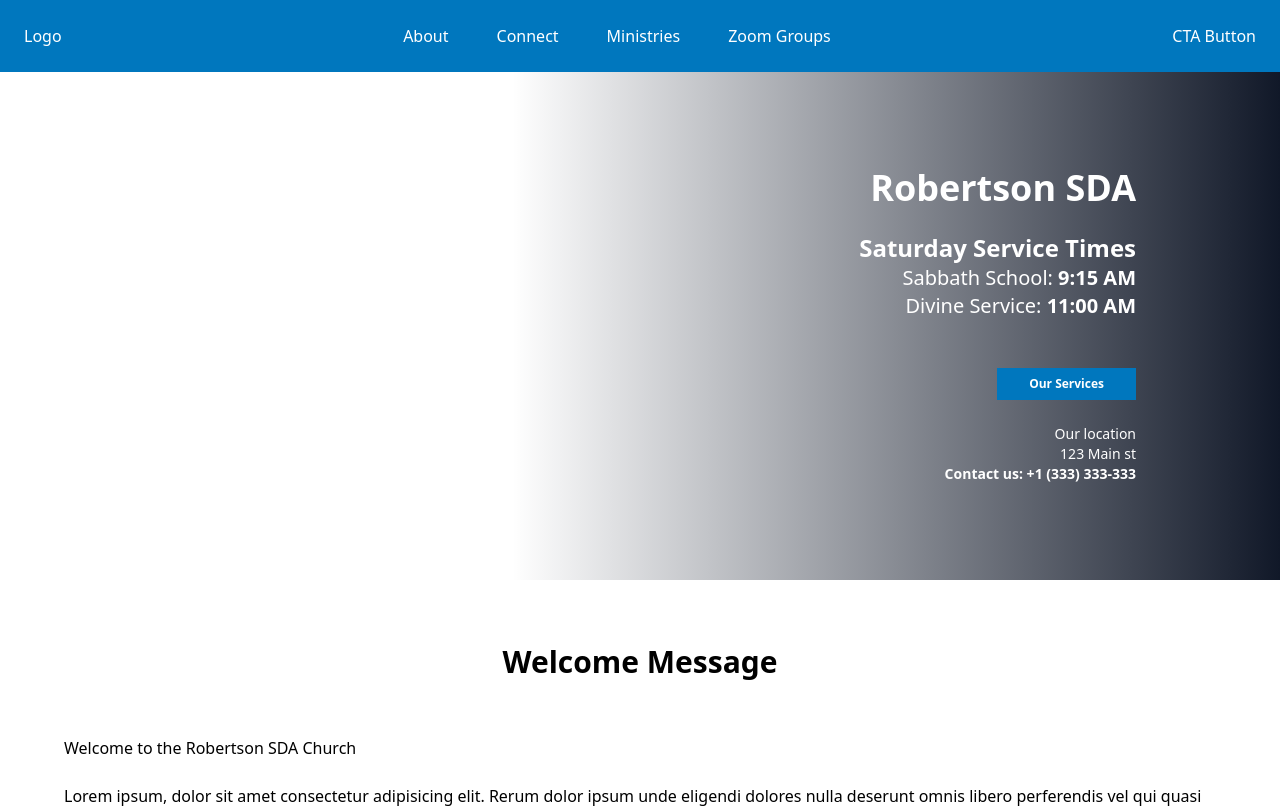
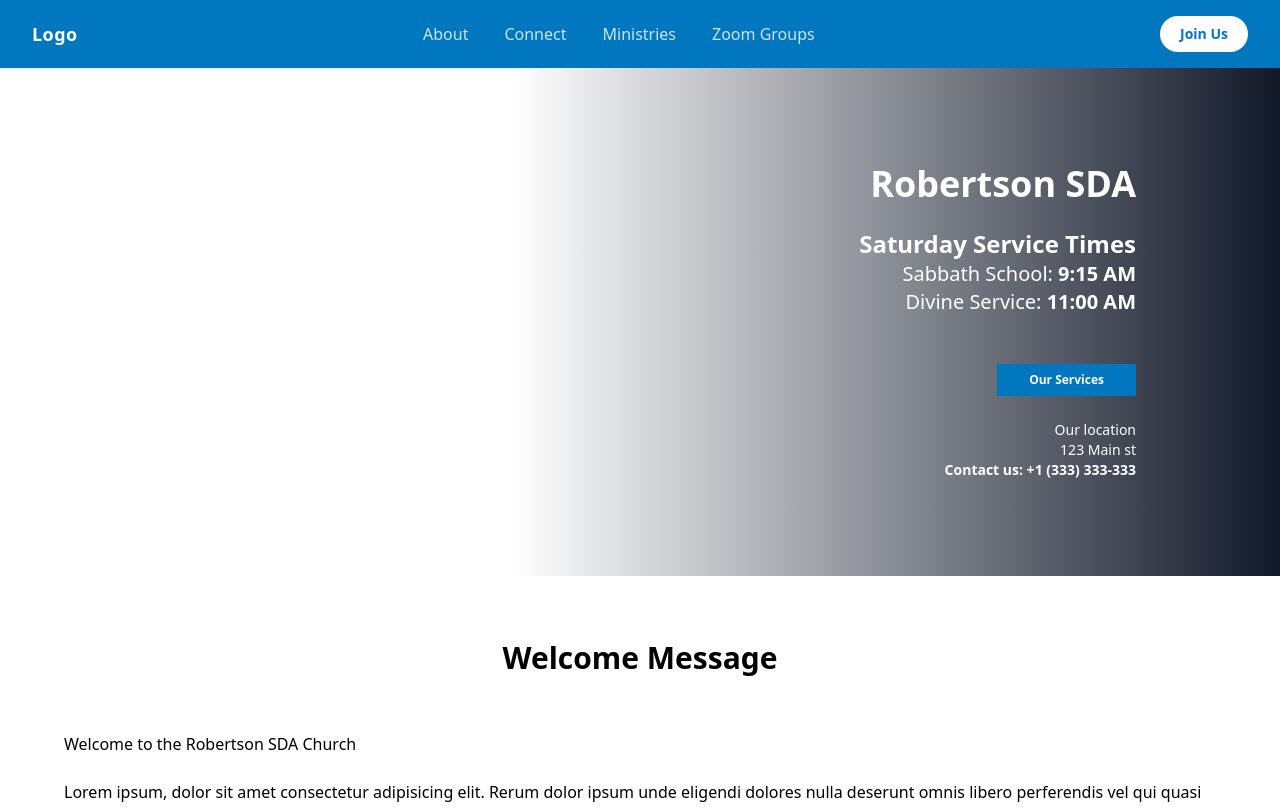
Before and after one commit to Bonzaii1/RobertsonSDA, a React (Vite) app: page / in a window 1280 px wide. Shown: the top 808 px of the page. Built offline with nearby package versions, Linux system fonts and the light colour scheme.

Commit message:
Updated the Navbar, Removed uneeded modularization. cleaned up view

```diff
--- a/src/components/Dropdown.jsx
+++ /dev/null
@@ -1,16 +0,0 @@
-import React from 'react'
-
-export const Dropdown = ({ isOpen }) => {
-
-    let items = ["Item 1", "Item 2", "Item 3"]
-
-    return (
-        <div className={`absolute w-48 bg-blue-900 text-white top-full ${isOpen ? 'animate-fadeIn' : 'animate-fadeOut'}`}>
-            {
-                items.map((item) => (
-                    <div className='p-3 text-sm border-b border-gray-300' key={item}>{item}</div>
-                ))
-            }
-        </div>
-    )
-}
--- a/src/pages/Navbar.jsx
+++ b/src/pages/Navbar.jsx
@@ -1,10 +1,16 @@
-import React from 'react'
+import React, { useEffect } from 'react'
 import { useState } from 'react'
-import { Dropdown } from '../components/Dropdown.jsx'
 
 export const Navbar = () => {
 
-    let listItems = ["About", "Connect", "Ministries", "Zoom Groups"]
+    const [isSticky, setIsSticky] = useState(false)
+    const listItems = ["About", "Connect", "Ministries", "Zoom Groups"]
+    const dropdownItems = {
+        "About": ["About 1", "About 2", "About 3"],
+        "Connect": ["Item 1", "Item 2", "Item 3"],
+        "Ministries": ["Item 1", "Item 2", "Item 3"],
+        "Zoom Groups": ["Item 1", "Item 2", "Item 3"]
+    }
 
     const [isOpen, setIsOpen] = useState({ "About": false, "Connect": false, "Ministries": false, "Zoom Groups": false })
 
@@ -13,23 +19,42 @@ export const Navbar = () => {
     }
 
 
+    useEffect(() => {
+        const handleScroll = () => {
+            setIsSticky(window.scrollY > 10);
+        }
+
+        window.addEventListener("scroll", handleScroll)
+        return () => window.removeEventListener("scroll", handleScroll)
+    }, [])
+
     return (
-        <div className='w-full flex justify-between bg-primary text-white sticky top-0 z-5'>
-            <div className='p-6'>Logo</div>
-            <div className='flex'>
-                {
-                    listItems.map((item) => (
-                        <div className='flex items-center p-6 h-full text-white hover:cursor-pointer' onMouseOver={() => updateState(item)} onMouseOut={() => setIsOpen({ ...isOpen, [item]: false })} key={item}>
-                            {item}
-                            {isOpen[item] && <Dropdown isOpen={isOpen[item]} />}
-
-
-                        </div>
-                    ))
-                }
+        <div className={`w-full flex justify-between bg-primary text-white sticky top-0 z-5 px-8 transition-shadow duration-300 ${isSticky ? 'shadow-[0_4px_20px_rgba(0,0,0,0.75)]' : ''}`}>
+            <div className='flex items-center py-5 text-lg font-bold tracking-wide'>Logo</div>
+            <div className='flex items-stretch gap-1'>
+                {listItems.map((item) => (
+                    <div
+                        className='relative flex items-center px-4 text-md font-medium text-white/80 hover:text-white hover:bg-white/10 rounded transition-colors cursor-pointer'
+                        onMouseOver={() => updateState(item)}
+                        onMouseLeave={() => setIsOpen({ ...isOpen, [item]: false })}
+                        key={item}
+                    >
+                        {item}
+                        {isOpen[item] && (
+                            <div className='absolute left-0 top-full w-64 bg-white text-gray-700 rounded shadow-lg overflow-hidden animate-fadeIn'>
+                                {dropdownItems[item].map((dropItem) => (
+                                    <div className='px-4 py-4 text-sm hover:bg-gray-50 hover:text-primary cursor-pointer transition-colors' key={dropItem}>
+                                        {dropItem}
+                                    </div>
+                                ))}
+                            </div>
+                        )}
+                    </div>
+                ))}
             </div>
-            {/* <div>Menu Items</div> */}
-            <div className='p-6'>CTA Button</div>
+            <button className='my-auto text-sm font-semibold bg-white text-primary px-5 py-2 rounded-full hover:bg-white/90 transition-colors'>
+                Join Us
+            </button>
         </div>
     )
 }
```
